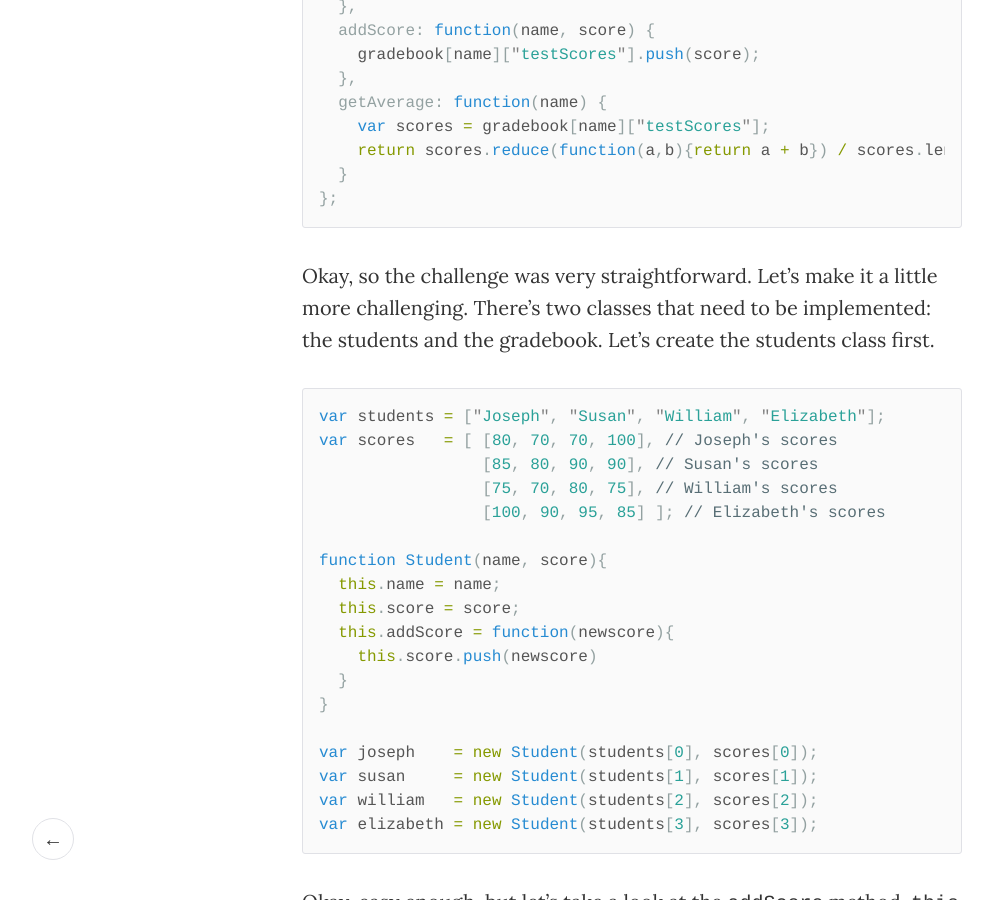
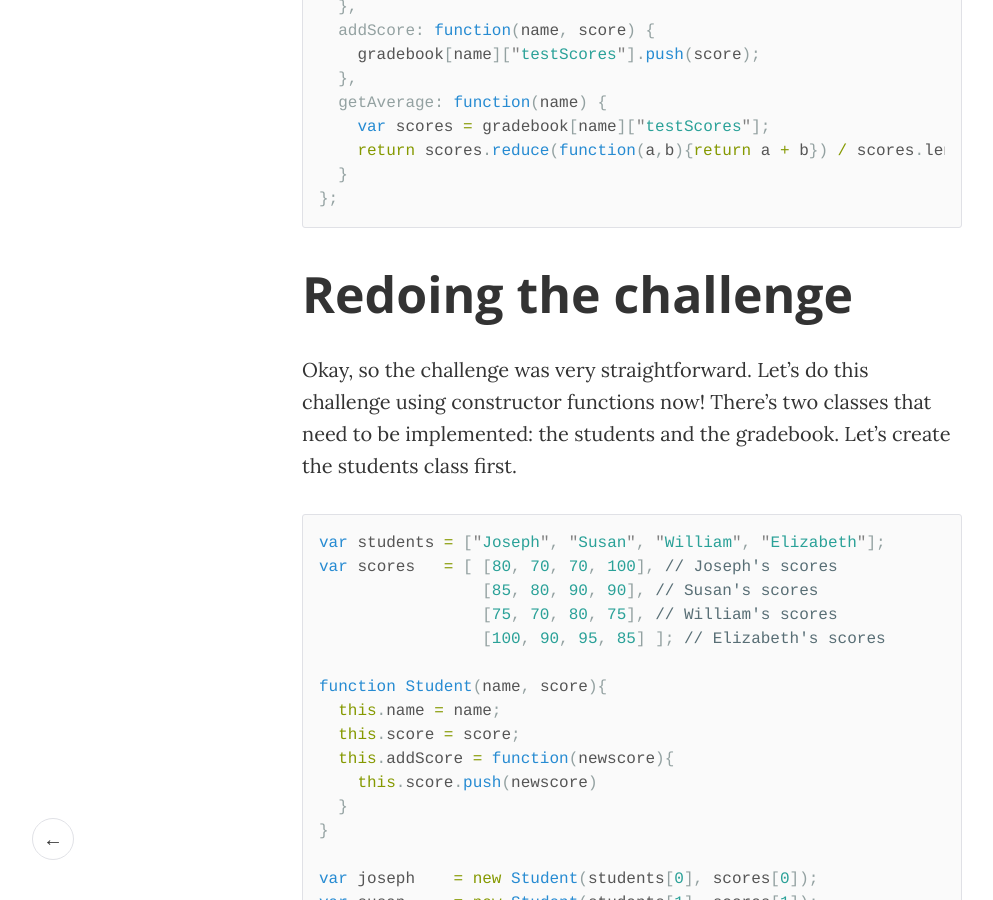
Before and after one commit to matchajune/matchajune.github.io, a Jekyll site: the page built from _posts/2015-12-11-looking-into-constructor-functions.markdown, in a window 1280 px wide and 900 px high, scrolled down 5864 px. Shown: the whole window, without its empty margins (8-1001 px from the left). Built offline with Jekyll 4.4.1, drawn with Linux system fonts in a browser that asks for light colours; comment, search, counter and statistics services are not loaded; some of the changed text lies outside the part shown.

Commit message:
proofread constructor function post

```diff
--- a/_posts/2015-12-11-looking-into-constructor-functions.markdown
+++ b/_posts/2015-12-11-looking-into-constructor-functions.markdown
@@ -182,7 +182,9 @@ var gradebook = {
 };
 {% endhighlight %}
 
-Okay, so the challenge was very straightforward. Let's make it a little more challenging. There's two classes that need to be implemented: the students and the gradebook. Let's create the students class first.
+# Redoing the challenge
+
+Okay, so the challenge was very straightforward. Let's do this challenge using constructor functions now! There's two classes that need to be implemented: the students and the gradebook. Let's create the students class first.
 
 {% highlight javascript %}
 var students = ["Joseph", "Susan", "William", "Elizabeth"];
```
Also changed, not shown: other parts of _posts/2015-12-11-looking-into-constructor-functions.markdown (+1 -1 lines).
